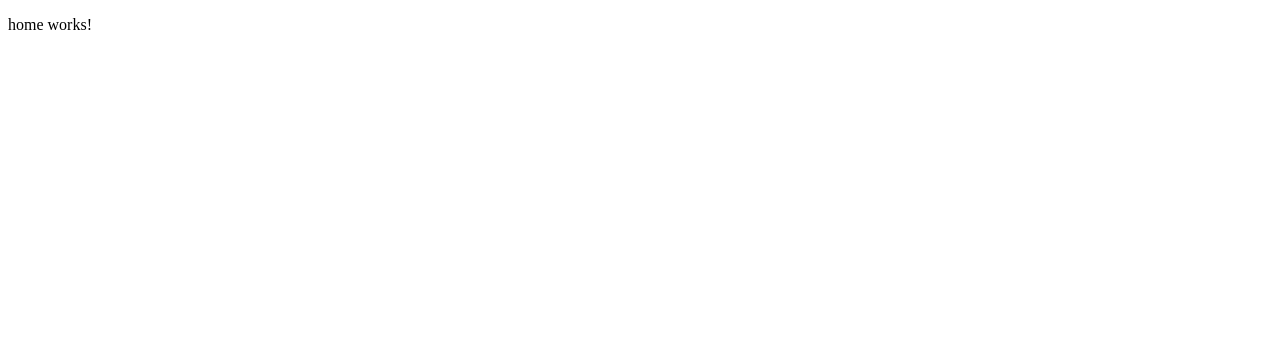
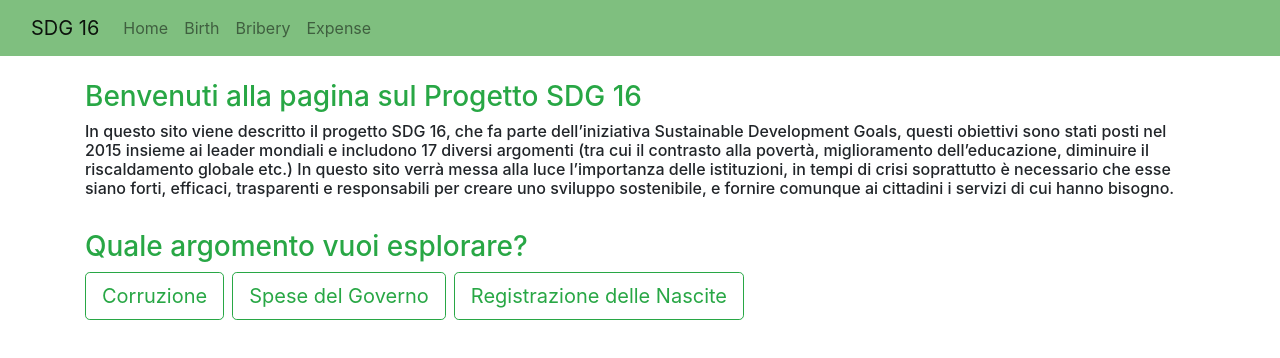
Before and after one commit to FoxLuc/ferfav_edcivica_sdg16, an Angular app in the folder client/: page /home in a window 1280 px wide. Shown: the top 358 px of the page. Built offline with nearby package versions, Linux system fonts and the light colour scheme.

Commit message:
bootstrap, home e navbar

```diff
--- a/client/angular.json
+++ b/client/angular.json
@@ -24,6 +24,7 @@
               "src/assets"
             ],
             "styles": [
+              "node_modules/bootstrap/dist/css/bootstrap.min.css",
               "src/styles.css"
             ],
             "scripts": []
--- a/client/package.json
+++ b/client/package.json
@@ -16,9 +16,12 @@
     "@angular/compiler": "~11.0.9",
     "@angular/core": "~11.0.9",
     "@angular/forms": "~11.0.9",
+    "@angular/localize": "~11.0.9",
     "@angular/platform-browser": "~11.0.9",
     "@angular/platform-browser-dynamic": "~11.0.9",
     "@angular/router": "~11.0.9",
+    "@ng-bootstrap/ng-bootstrap": "^9.0.2",
+    "bootstrap": "^4.5.0",
     "rxjs": "~6.6.0",
     "tslib": "^2.0.0",
     "zone.js": "~0.10.2"
--- a/client/src/app/app.component.html
+++ b/client/src/app/app.component.html
@@ -1 +1,18 @@
-<router-outlet></router-outlet>
+<router-outlet>
+<nav class="navbar navbar-expand-lg navbar-light" style="background-color: #7FBF7F;">
+  <div class="container-fluid">
+    <a class="navbar-brand" href="#">SDG 16</a>
+    <button class="navbar-toggler" type="button" data-bs-toggle="collapse" data-bs-target="#navbarNav" aria-controls="navbarNav" aria-expanded="false" aria-label="Toggle navigation">
+      <span class="navbar-toggler-icon"></span>
+    </button>
+    <div class="collapse navbar-collapse" id="navbarNavAltMarkup">
+      <div class="navbar-nav">
+        <a class="nav-link" href="/home">Home</a>
+        <a class="nav-link" href="/birth">Birth</a>
+        <a class="nav-link" href="/bribery">Bribery</a>
+        <a class="nav-link" href="/expense">Expense</a>
+      </div>
+    </div>
+  </div>
+</nav>
+</router-outlet>
--- a/client/src/app/app.module.ts
+++ b/client/src/app/app.module.ts
@@ -8,6 +8,7 @@ import { BriberyComponent } from './bribery/bribery.component';
 import { ExpenseComponent } from './expense/expense.component';
 import { BirthComponent } from './birth/birth.component';
 import { HomeComponent } from './home/home.component';
+import { NgbModule } from '@ng-bootstrap/ng-bootstrap';
 
 @NgModule({
   declarations: [
@@ -20,7 +21,8 @@ import { HomeComponent } from './home/home.component';
   imports: [
     BrowserModule,
     AppRoutingModule,
-    HttpClientModule
+    HttpClientModule,
+    NgbModule
   ],
   providers: [],
   bootstrap: [AppComponent]
--- a/client/src/app/home/home.component.html
+++ b/client/src/app/home/home.component.html
@@ -1 +1,18 @@
-<p>home works!</p>
+<div class="container">
+<br>
+<h3 class="text-success">Benvenuti alla pagina sul Progetto SDG 16</h3>
+	<h6>In questo sito viene descritto il progetto SDG 16, che fa parte dell’iniziativa Sustainable Development Goals,
+    questi obiettivi sono stati posti nel 2015 insieme ai leader mondiali e includono 17 diversi argomenti (tra cui il contrasto alla povertà,
+    miglioramento dell’educazione, diminuire il riscaldamento globale etc.)
+    In questo sito verrà messa alla luce l’importanza delle istituzioni, in tempi di crisi soprattutto è necessario che esse siano forti,
+    efficaci, trasparenti e responsabili per creare uno sviluppo sostenibile, e fornire comunque ai cittadini i servizi di cui hanno bisogno.
+  </h6>
+<br>
+<h3 class="text-success">Quale argomento vuoi esplorare?</h3>
+
+<a type="button" class="btn btn-outline-success btn-lg mb-2 mr-2" href="/bribery">Corruzione</a>
+<a type="button" class="btn btn-outline-success btn-lg mb-2 mr-2" href="/expense">Spese del Governo</a>
+<a type="button" class="btn btn-outline-success btn-lg mb-2 mr-2" href="/birth">Registrazione delle Nascite</a>
+
+
+</div>
--- a/client/src/polyfills.ts
+++ b/client/src/polyfills.ts
@@ -1,3 +1,7 @@
+/***************************************************************************************************
+ * Load `$localize` onto the global scope - used if i18n tags appear in Angular templates.
+ */
+import '@angular/localize/init';
 /**
  * This file includes polyfills needed by Angular and is loaded before the app.
  * You can add your own extra polyfills to this file.
```
Also changed, not shown: 1 other file (tests, documents, lock files or other folders).
